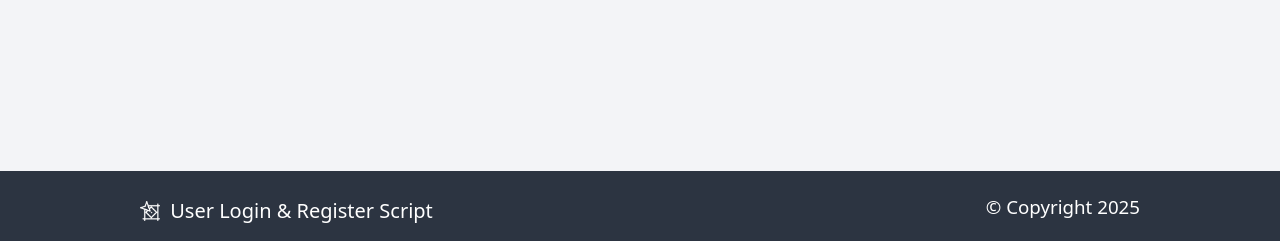
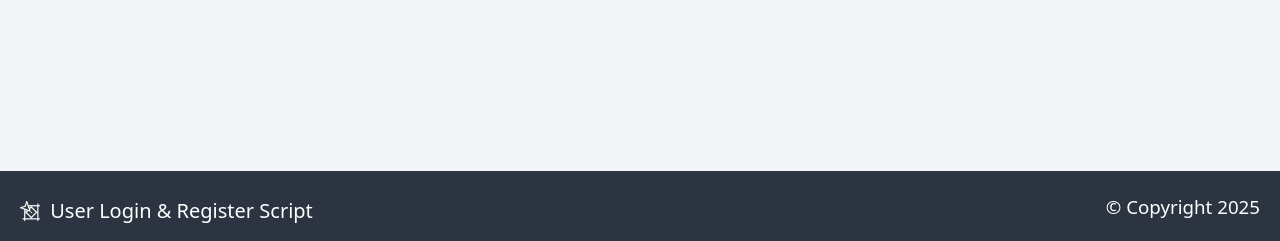
Before and after one commit to steveshead/php_database_login_register, a PHP site: page / in a window 1280 px wide. Shown: the part 559-800 px from the top of the page. Run offline with PHP 8.4, Linux system fonts and the light colour scheme; some libraries are stand-ins or nearby versions.

Commit message:
Added some styling

```diff
--- a/style.css
+++ b/style.css
@@ -381,8 +381,9 @@ h6 {
   align-items: center;
   position: relative;
   margin: 0 auto;
-  width: 1000px;
+  width: 100%;
   height: 100%;
+  padding: 0 20px;
 }
 .header .wrapper h1, .header .wrapper a, .header .wrapper label {
   display: inline-flex;
@@ -972,7 +973,8 @@ h6 {
   align-items: center;
   position: relative;
   margin: 0 auto;
-  width: 1000px;
+  width: 100%;
+  padding: 0 20px;
   height: 100%;
 }
 .footer .wrapper h1 {
@@ -1012,6 +1014,7 @@ h6 {
   justify-content: center;
   align-items: center;
   margin: 0 auto;
+  opacity: 0.75;
 }
 
 /*# sourceMappingURL=style.css.map */
--- a/style.scss
+++ b/style.scss
@@ -396,8 +396,9 @@ h6 {
 		align-items: center;
 		position: relative;
 		margin: 0 auto;
-		width: $content-width;
+		width: 100%;
 		height: 100%;
+		padding: 0 20px;
 		h1, a, label {
 			display: inline-flex;
 			align-items: center;
@@ -732,7 +733,8 @@ h6 {
 		align-items: center;
 		position: relative;
 		margin: 0 auto;
-		width: 1000px;
+		width: 100%;
+		padding: 0 20px;
 		height: 100%;
 		h1 {
 			font-weight: normal;
@@ -773,5 +775,6 @@ h6 {
 		justify-content: center;
 		align-items: center;
 		margin: 0 auto;
+		opacity: 0.75;
 	}
 }
```
Also changed, not shown: 1 other file.
